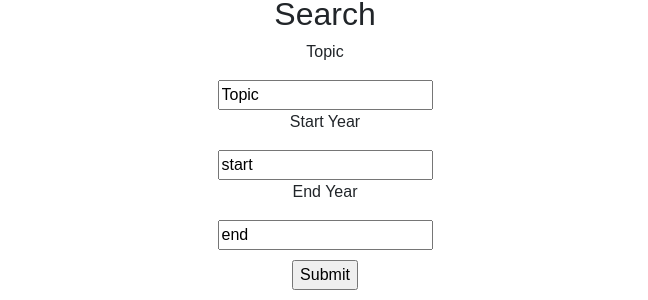
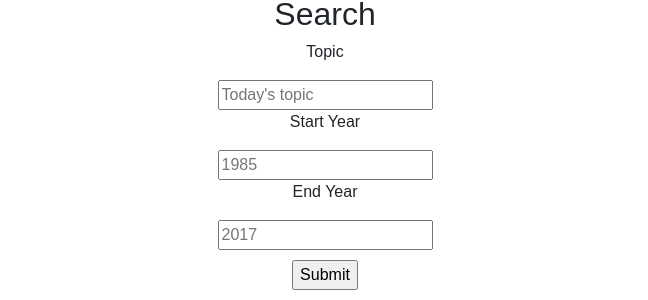
Before and after one commit to ashishdommety/nyt-mern, a React (Create React App) app in the folder client/: page / in a window 1280 px wide. Shown: the part 157-457 px from the top of the page, without its empty margins (315-963 px from the left). Built offline with nearby package versions, Linux system fonts and the light colour scheme.

Commit message:
handle input change in Search.js

```diff
--- a/client/src/components/Search/Search.js
+++ b/client/src/components/Search/Search.js
@@ -6,12 +6,20 @@ class Search extends Component{
     super();
     // Setting initial state to store the input values
     this.state = {
-      topic:'news article',
-      startYear:'start year',
+      topic:'',
+      startYear:'',
       endYear:''
     }
     // Binding the event listeners which we will pass as props
+    this.handleInputChange = this.handleInputChange.bind(this);
   }
+
+  handleInputChange = event => {
+    const { name, value } = event.target;
+    this.setState({
+      [name]:value
+    });
+  };
 
   render(){
     return(
@@ -22,7 +30,8 @@ class Search extends Component{
         <div>
           <p>Topic</p>
           <input
-            value='Topic'
+            value={this.state.topic}
+            onChange={this.handleInputChange}
             name="topic"
             type="text"
             placeholder="Today's topic"
@@ -31,8 +40,9 @@ class Search extends Component{
         <div>
           <p>Start Year</p>
           <input
-            value='start'
-            name="start year"
+            value={this.state.startYear}
+            onChange={this.handleInputChange}
+            name="startYear"
             type="text"
             placeholder="1985"
           />
@@ -40,8 +50,9 @@ class Search extends Component{
         <div>
           <p>End Year</p>
           <input
-            value='end'
-            name="end year"
+            value={this.state.endYear}
+            onChange={this.handleInputChange}
+            name="endYear"
             type="text"
             placeholder="2017"
           />
```
